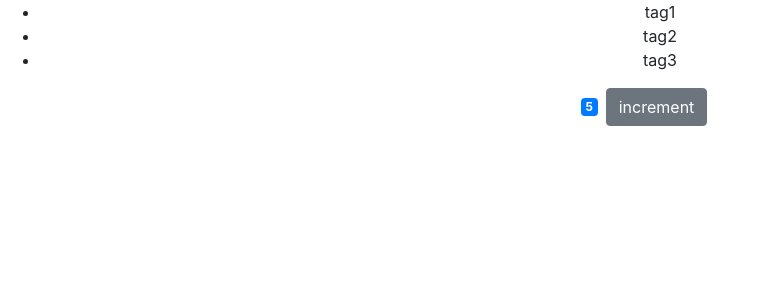
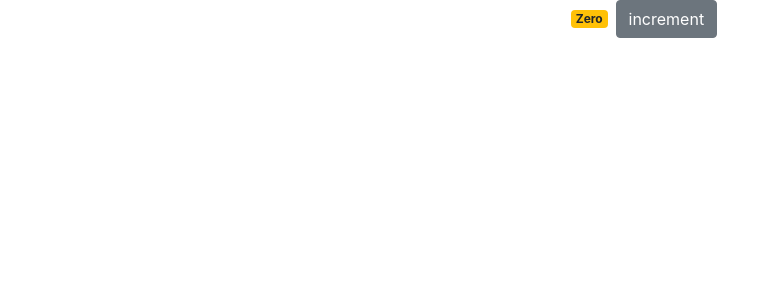
Before and after one commit to jesiolowski-wsb/react2024_PA2, a React (Create React App) app: page / in a window 1280 px wide. Shown: the top 300 px of the page, without its empty margins (0-757 px from the left). Built offline with nearby package versions, Linux system fonts and the light colour scheme.

Commit message:
inline function reference

```diff
--- a/src/components/counter.jsx
+++ b/src/components/counter.jsx
@@ -1,23 +1,23 @@
 import React, { useState } from "react";
 
 const Counter = () => {
-  const [count, setCount] = useState(5);
-  const [tagsList, setTagsList] = useState(["tag1", "tag2", "tag3"]);
+  const [count, setCount] = useState(0);
 
   const formatCount = () => (count === 0 ? <span>Zero</span> : count);
 
   let classes = "badge m-2 badge-";
   classes += count === 0 ? "warning" : "primary";
 
+  const handleIncrement = (incrementor) => {
+    setCount(count + incrementor);
+  };
+
   return (
     <>
-      <ul>
-        {tagsList.map((tag) => (
-          <li key={tag}>{tag}</li>
-        ))}
-      </ul>
       <span className={classes}>{formatCount()}</span>
-      <button className="btn btn-secondary">increment</button>
+      <button onClick={() => handleIncrement(10)} className="btn btn-secondary">
+        increment
+      </button>
     </>
   );
 };
```
